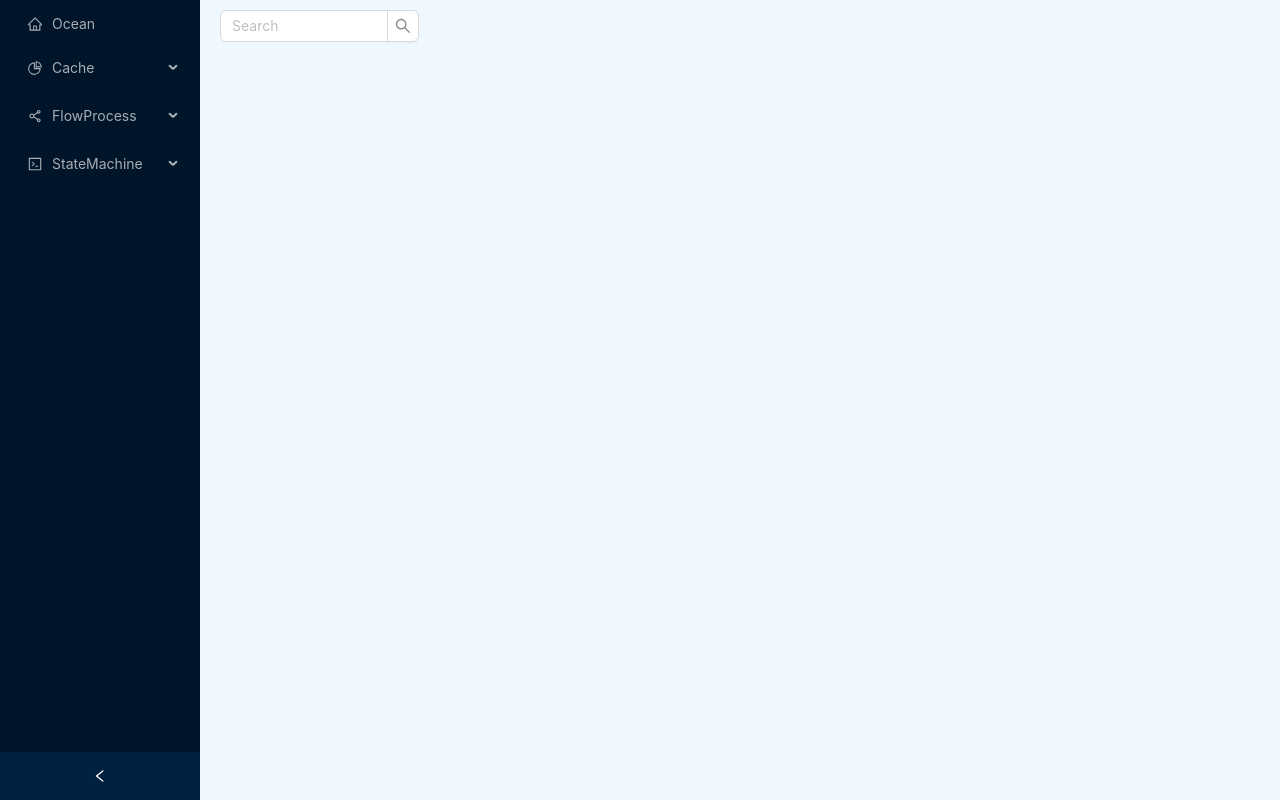
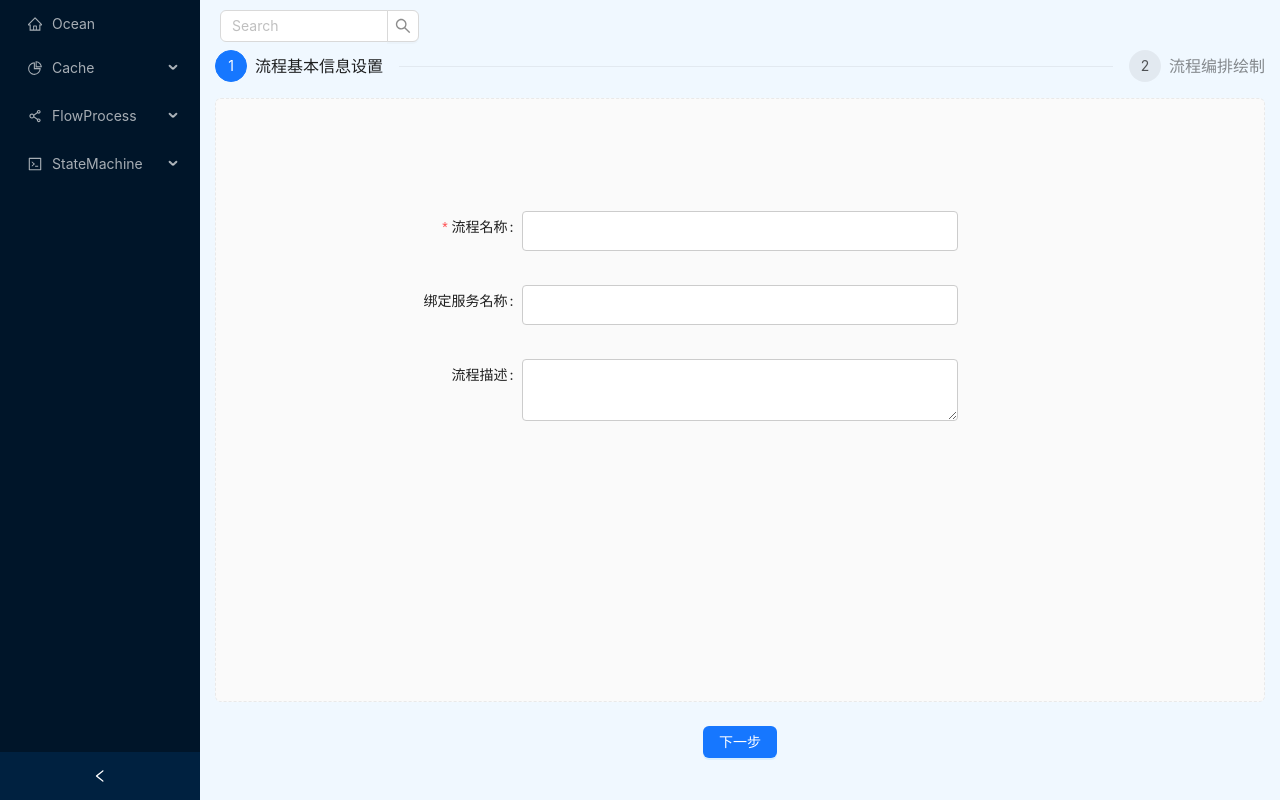
Before and after one commit to JunHao-Xia/fe-iCache, a Vue app: page /flow/create in a window 1280 px wide. Built offline with nearby package versions, Linux system fonts and the light colour scheme; what vue-json-viewer would draw is missing.

Commit message:
feat:add flow process create view.

```diff
--- a/src/App.vue
+++ b/src/App.vue
@@ -38,8 +38,8 @@
               Flow List
             </router-link>
           </a-menu-item>
-          <a-menu-item key="/flow/design">
-            <router-link to="/flow/design">
+          <a-menu-item key="/flow/create">
+            <router-link to="/flow/create">
               <EditOutlined/>
               Flow Design
             </router-link>
--- a/src/router/index.js
+++ b/src/router/index.js
@@ -3,16 +3,16 @@ import { createWebHistory, createRouter } from 'vue-router'
 import HomeView from '../views/HomeView.vue'
 import MonitorView from "../views/cahceMonitor/MonitorView.vue";
 import MonitorCenter from "../views/cahceMonitor/MonitorCenter.vue";
-import FlowDesignView from "../views/flowProcess/FlowDesignView.vue";
 import FlowListView from "../views/flowProcess/FlowListView.vue";
+import FlowCreateView from "../views/flowProcess/FlowCreateView.vue";
 import FlowQueryDetailView from "../views/flowProcess/FlowQueryDetail.vue";
 
 const routes = [
     { path: '/', component: HomeView },
     { path: '/cache/monitor/view', component: MonitorView },
     { path: '/cache/monitor/center', component: MonitorCenter },
-    { path: '/flow/design', component: FlowDesignView },
     { path: '/flow/list', component: FlowListView},
+    { path: '/flow/create', component: FlowCreateView},
     {
         path: '/flow/query/detail/:record',
         name: 'flowQueryDetail',
--- /dev/null
+++ b/src/views/flowProcess/FlowCreateInfoView.vue
@@ -0,0 +1,92 @@
+<template>
+  <div>
+    <br>
+    <br>
+    <br>
+    <br>
+    <br>
+    <br>
+    <br>
+  </div>
+  <a-form
+      :model="formState"
+      v-bind="layout"
+      name="nest-messages"
+      :validate-messages="validateMessages"
+      @finish="onFinish">
+    <a-form-item :name="['flowCreateInfo', 'chainName']" label="流程名称" :rules="[{ required: true }]">
+      <a-input v-model:value="formState.flowCreateInfo.chainName" />
+    </a-form-item>
+    <a-form-item :name="['flowCreateInfo', 'bindingServiceName']" label="绑定服务名称">
+      <a-input v-model:value="formState.flowCreateInfo.bindingServiceName" />
+    </a-form-item>
+    <a-form-item :name="['flowCreateInfo', 'distribution']" label="流程描述">
+      <a-textarea v-model:value="formState.flowCreateInfo.distribution" />
+    </a-form-item>
+<!--    <a-form-item :wrapper-col="{ ...layout.wrapperCol, offset: 8 }">-->
+<!--      <a-button type="primary" html-type="submit">Submit</a-button>-->
+<!--    </a-form-item>-->
+  </a-form>
+</template>
+<script setup>
+import {computed, reactive} from 'vue';
+const layout = {
+  labelCol: {
+    span: 7,
+  },
+  wrapperCol: {
+    span: 10,
+  },
+};
+const validateMessages = {
+  required: '请填写${label}',
+};
+const formState = reactive({
+  flowCreateInfo: {
+    chainName: '',
+    bindingServiceName: '',
+    distribution: '',
+  },
+});
+const onFinish = values => {
+  console.log('Success:', values);
+};
+
+const validate = () => {
+  if (!formState.flowCreateInfo.chainName.value) {
+    errors.processName = '流程名称不能为空';
+  }
+  if (!formState.flowCreateInfo.bindingServiceName.value) {
+    errors.startDate = '绑定服务名称';
+  }
+  return errors;
+};
+
+const errors = computed(() => validate());
+
+const isValid = computed(() => Object.keys(errors.value).length === 0);
+
+defineExpose({
+  isValid,
+  errors,
+});
+
+</script>
+
+<style scoped>
+form {
+  display: flex;
+  flex-direction: column;
+  gap: 10px;
+}
+
+label {
+  font-weight: bold;
+}
+
+input, textarea {
+  padding: 8px;
+  border: 1px solid #ccc;
+  border-radius: 4px;
+}
+</style>
--- /dev/null
+++ b/src/views/flowProcess/FlowCreateView.vue
@@ -0,0 +1,79 @@
+<template>
+  <div class="steps">
+    <a-steps :current="current" :items="items"></a-steps>
+    <div class="steps-content">
+      <FlowCreateInfoView v-if="current === 0" ref="flowCreateInfoViewRef" />
+      <FlowDesignView v-if="current === 1" />
+    </div>
+    <div class="steps-action">
+      <a-button v-if="current < steps.length - 1" type="primary" @click="next">下一步</a-button>
+      <a-button v-if="current === steps.length - 1" type="primary">
+        完成
+      </a-button>
+      <a-button v-if="current > 0" style="margin-left: 8px" @click="prev">上一步</a-button>
+    </div>
+  </div>
+</template>
+
+<script setup>
+import { ref } from 'vue';
+import FlowCreateInfoView from './FlowCreateInfoView.vue';
+import FlowDesignView from './FlowDesignView.vue';
+
+const current = ref(0);
+const flowCreateInfoViewRef = ref(null); // 添加引用
+
+const next = () => {
+    current.value++;
+};
+
+const prev = () => {
+  current.value--;
+};
+
+const steps = [
+  {
+    title: '流程基本信息设置',
+    content: 'First-content',
+  },
+  {
+    title: '流程编排绘制',
+    content: 'Second-content',
+  },
+];
+
+const items = steps.map(item => ({
+  key: item.title,
+  title: item.title,
+}));
+</script>
+
+<style scoped>
+.steps-content {
+  margin-top: 16px;
+  border: 1px dashed #e9e9e9;
+  border-radius: 6px;
+  background-color: #fafafa;
+  text-align: center;
+  width: 100%;
+  height: 100%;
+}
+
+.steps-action {
+  margin-top: 24px;
+  display: flex;
+  justify-content: center;
+  align-items: center;
+}
+
+.steps {
+  width: 100%;
+  height: 80%;
+  margin-top: 1%;
+}
+
+[data-theme='dark'] .steps-content {
+  background-color: #2f2f2f;
+  border: 1px dashed #404040;
+}
+</style>
--- a/src/views/flowProcess/FlowDesignView.vue
+++ b/src/views/flowProcess/FlowDesignView.vue
@@ -166,8 +166,7 @@ export default {
 <style scoped>
 .drawArea {
   width: 100%;
-  height: 90%;
-  margin-top: 2%;
+  height: 100%;
   border: #333333 solid 1px;
   display: flex;
   justify-content: center;
```
